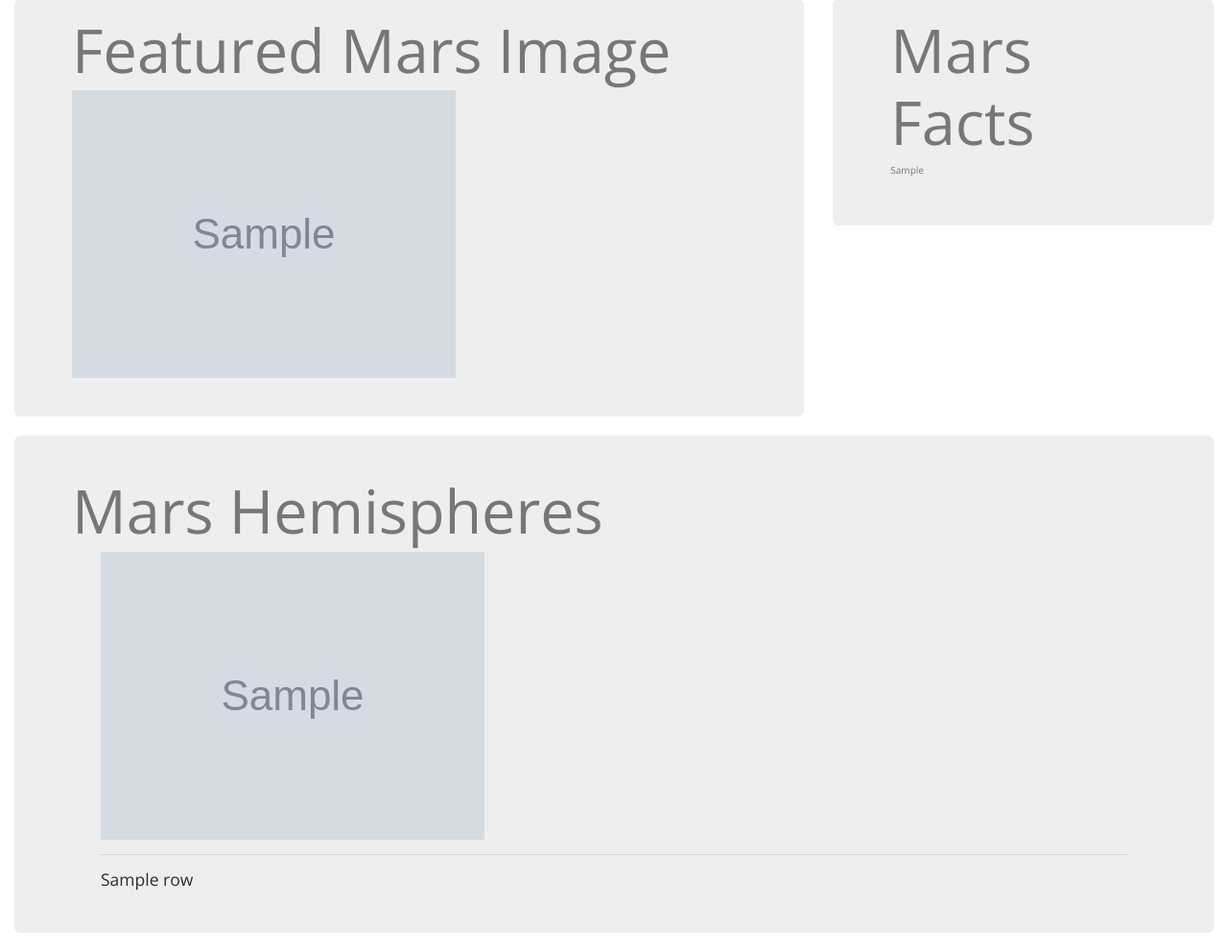
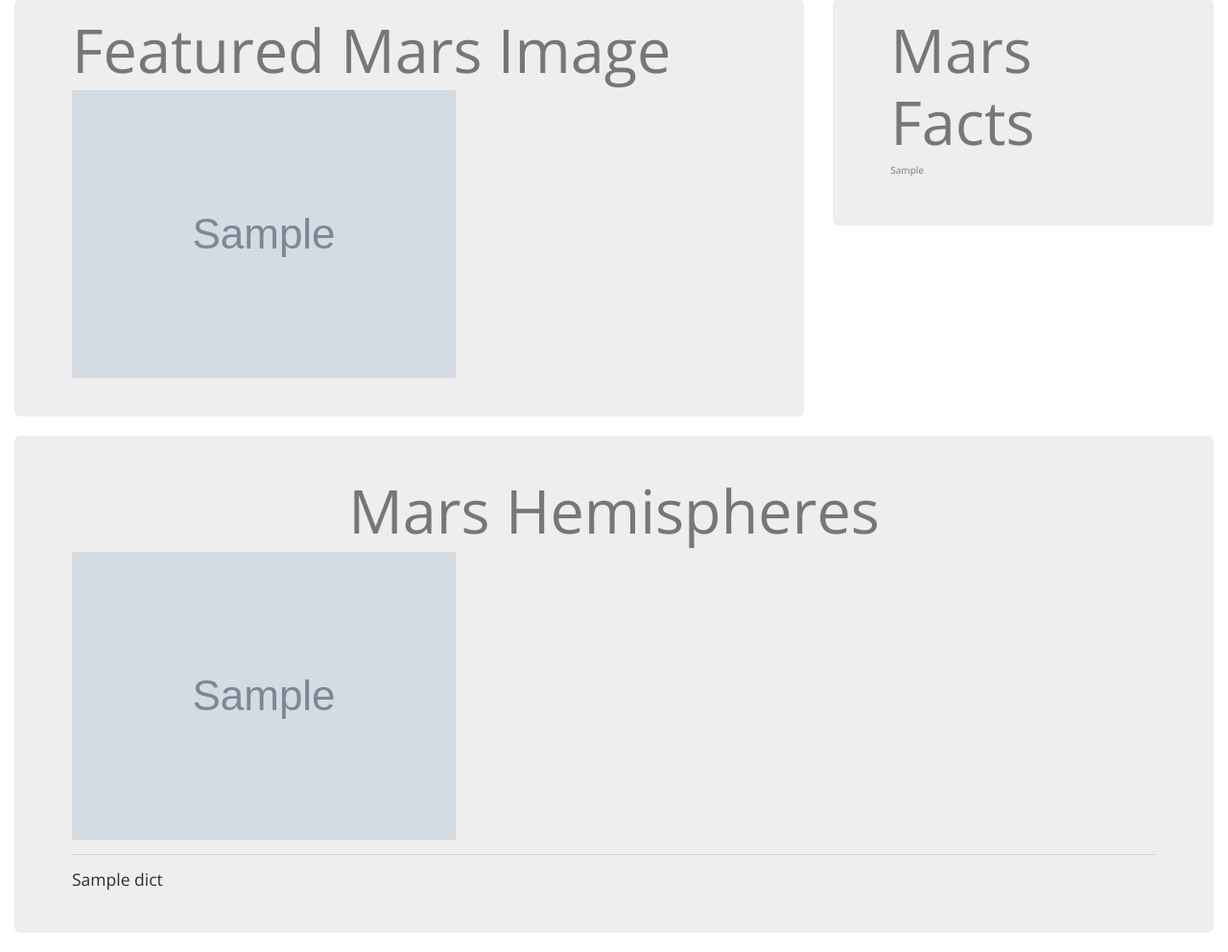
Before and after one commit to gabeo13/Mars-Web-Scraping-App, a Flask app: page / in a window 1280 px wide. Shown: the part 283-1275 px from the top of the page at 96% size. Run offline with Flask 2, Linux system fonts and the light colour scheme; grey boxes marked "Sample" are stand-in pictures; a database or web service that is not in the repository returns one stand-in record (values such as "Sample title"); some libraries are stand-ins or nearby versions.

Commit message:
jinja 2 grid clean up

```diff
--- a/Mission_to_Mars/scrape_mars.py
+++ b/Mission_to_Mars/scrape_mars.py
@@ -74,7 +74,7 @@
     df.index.name = 'Description'
 
     marsFeed['mars_facts'] = df.to_html(
-        classes='table table-warning table-striped table-hover text-primary')
+        classes='table table-warning table-striped table-hover')
 
     # Empty dictionary container to hold web scrapes
     hemisphere_image_urls = []
@@ -95,7 +95,7 @@
         browser.find_by_css('h3')[x].click()
 
         # Give the site a few seconds to fully load
-        time.sleep(1)
+        time.sleep(2.5)
 
         # Make a NEW soup object with the HTML where splinter stopped
         html = browser.html
--- a/Mission_to_Mars/templates/index.html
+++ b/Mission_to_Mars/templates/index.html
@@ -52,14 +52,14 @@
             <div class="row">
                 <div class="col-lg-12">
                     <div class='jumbotron'>
-                        <h1 class='text-muted'>Mars Hemispheres</h1>
-                        {% for row in marsFeed.hemisphere_images|batch(2) %}
-                        <div class='col'>
-                            {% for col in row %}
+                        <h1 class='text-muted text-center'>Mars Hemispheres</h1>
+                        {% for dict in marsFeed.hemisphere_images|batch(2) %}
+                        <div class='row'>
+                            {% for key in dict %}
                             <div class='col'>
-                                <img class="img-fluid" src={{col.image_url}}>
+                                <img class="img-fluid" src={{key.image_url}}>
                                 <hr class='my-4'>
-                                <h3>{{col.title}}</h3>
+                                <h3>{{key.title}}</h3>
                             </div>
                             {% endfor %}
                         </div>
```
